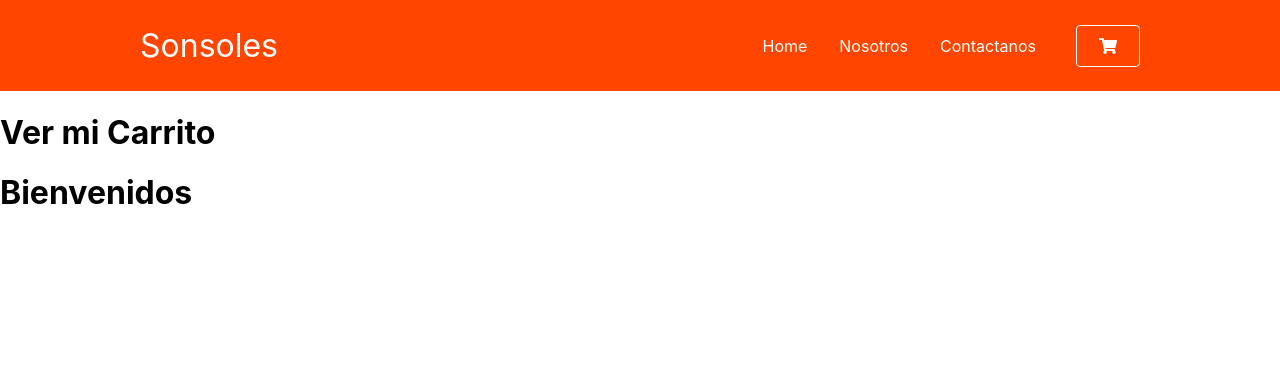
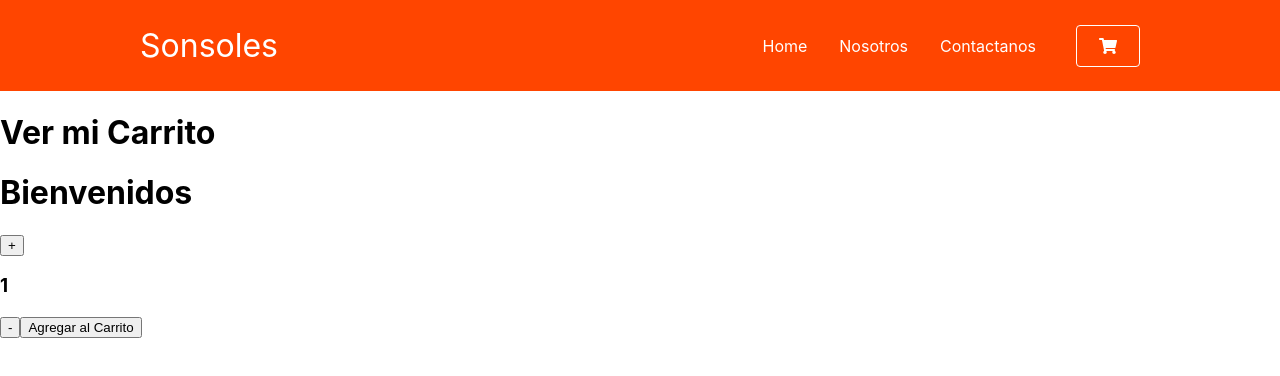
Before and after one commit to fedelu/sonsoles_shop, a React (Create React App) app: page /carrito in a window 1280 px wide. Shown: the top 376 px of the page. Built offline with nearby package versions, Linux system fonts and the light colour scheme.

Commit message:
cuarta entrega

```diff
--- a/src/App.js
+++ b/src/App.js
@@ -6,7 +6,7 @@ import Home from "./pages/home";
 import Nosotros from "./pages/nosotros";
 import Contactanos from "./pages/contactanos";
 import Carrito from "./pages/carrito";
-import ItemListContainer from "./Components/itemListContainer";
+import ItemListContainer from "./Components/ItemListContainer";
 
 function App() {
   return (
--- a/src/Components/itemCount.js
+++ b/src/Components/itemCount.js
@@ -1,5 +1,29 @@
-import react from "react";
+import React, { useState } from "react";
 
-function ItemCount ({stock , initial , onAdd}) {
 
+function ItemCount ({stock , initial, onAdd}) {
+    const [contador, cambioContador] = useState (initial);
+
+    function Sumar () {
+        if (contador <= stock) {
+        cambioContador (contador + 1) }
+        else {
+        cambioContador (contador + 0) }
+        }
+
+    function Restar () {
+        if (contador >0) {
+            cambioContador (contador - 1) }
+            else {
+            cambioContador (contador - 0) }
+    }
+
+    return <div>
+        <button onClick={Sumar}>+</button>
+        <h3>{contador}</h3>
+        <button onClick={Restar}>-</button>
+        <button onClick={() => onAdd (contador)}>Agregar al Carrito</button>
+    </div>;
 }
+
+export default ItemCount ;
--- a/src/Components/itemListContainer.js
+++ b/src/Components/itemListContainer.js
@@ -1,9 +1,18 @@
-import react from "react";
+import React from "react";
 import './greeting.css'
+import ItemCount from "./ItemCount";
+
 
 function ItemListContainer({greeting}) {
+    function AgregarItem (contador) {
+        console.log (contador)
+    }
     return (
-           <h1 className="greeting1"> {greeting}</h1>
+           <div>
+               <h1 className="greeting1"> {greeting}</h1>
+               <ItemCount stock={4} initial={1} onAdd={AgregarItem}/>
+           </div>
+
     )
 };
 
```
